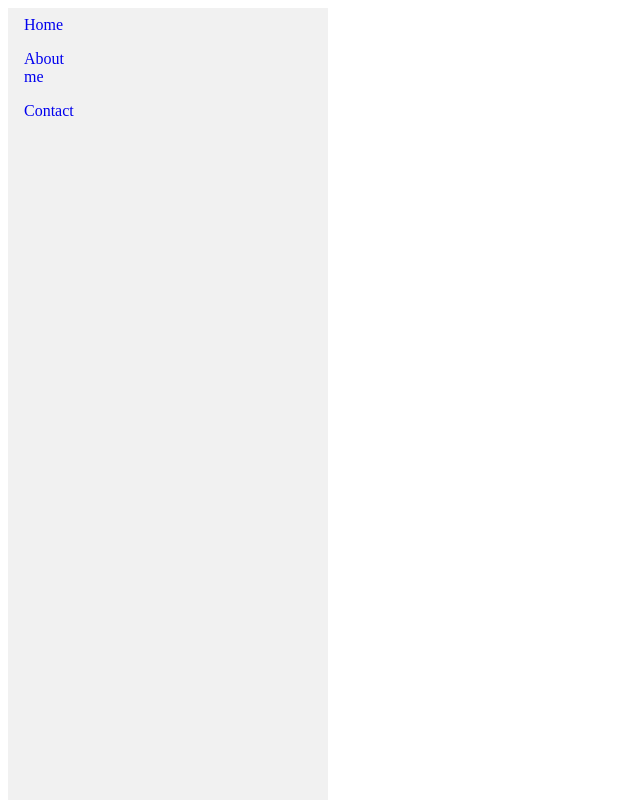
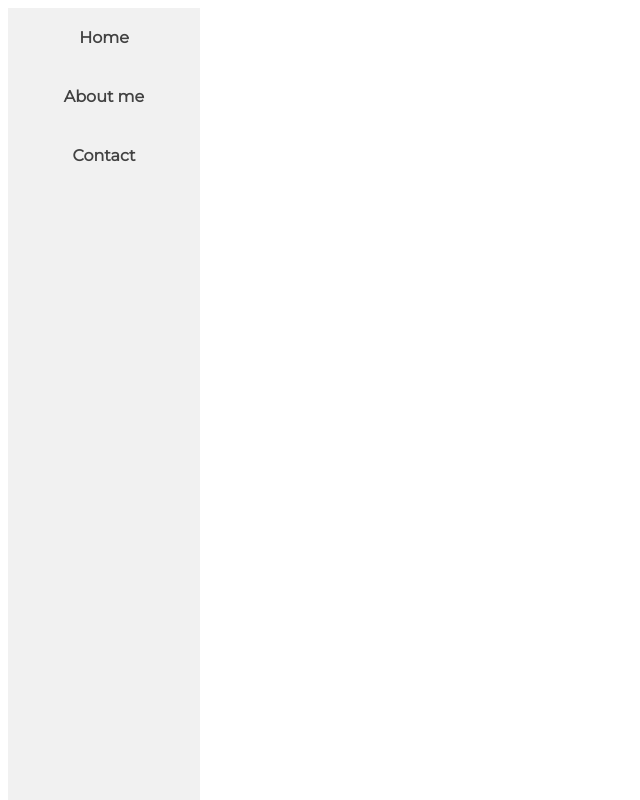
Before and after one commit to cedarus/cedarus.github.io, a plain HTML site: page index.html in a window 1280 px wide. Shown: the whole page, without its empty margins (0-640 px from the left). Drawn offline with Linux system fonts and the light colour scheme.

Commit message:
Change styles

```diff
--- a/css/styles.css
+++ b/css/styles.css
@@ -1,22 +1,32 @@
+@import url('https://fonts.googleapis.com/css?family=Montserrat&display=swap');
+
+body {
+    font-family: Montserrat, Arial, Helvetica, sans-serif;
+}
+
 ul {
     list-style-type: none;
     margin: 0;
     padding: 0;
-    width: 25%;
+    width: 15%;
     background-color: #f1f1f1;
     height: 100%;
     position: fixed;
     overflow: auto;
+    text-align: center;
 }
 
 li a {
     display: block;
-    width: 60px;
-    padding: 8px 16px;
+    width: fill;
+    padding: 20px 40px;
     text-decoration: none;
+    font-weight: bold;
+    color: #424242;
+
 }
 
 li a:hover {
-    background-color: #FF8F00;
-    color: white;
+    background-color: #1565C0;
+    color: #f1f1f1;
 }
--- a/index.html
+++ b/index.html
@@ -3,6 +3,7 @@
     <link rel="stylesheet" href="css/styles.css">
 </head>
 <body>
+    <div class="logo"></div>
     <div class="nav">
         <ul>
             <li><a href="index.html">Home</a></li>
```
